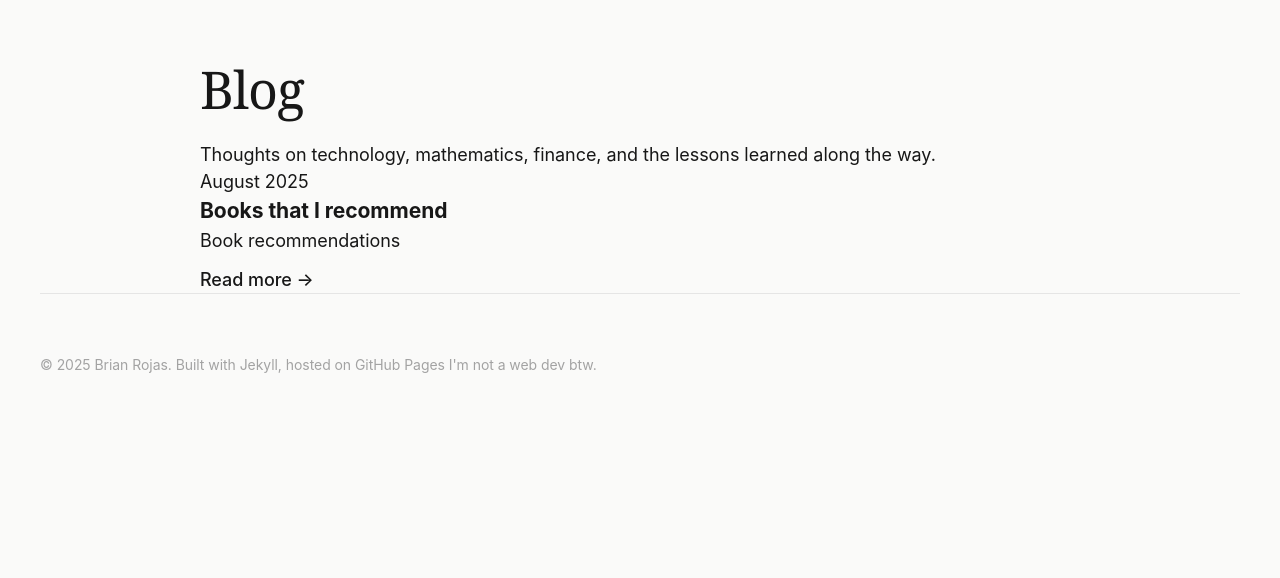
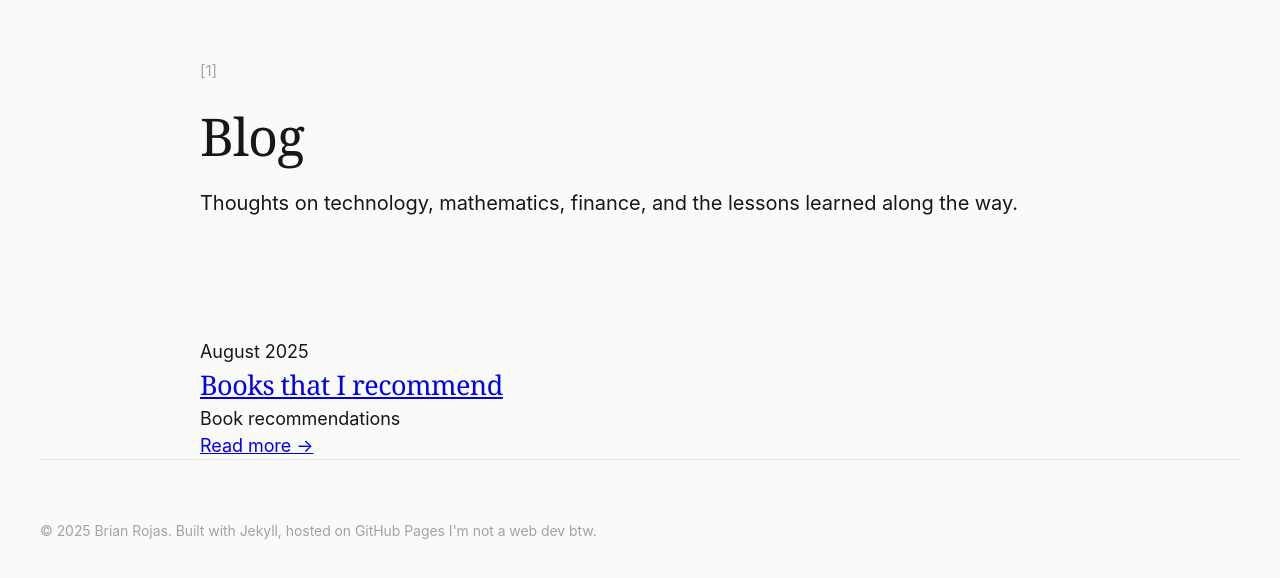
Before and after one commit to brianrojrc/brianrojrc.github.io, a Jekyll site: the page built from blog.md, in a window 1280 px wide. Shown: the top 578 px of the page. Built offline with Jekyll 4.4.1, drawn with Linux system fonts in a browser that asks for light colours.

Commit message:
Update blog.md

```diff
--- a/blog.md
+++ b/blog.md
@@ -3,22 +3,19 @@ layout: default
 title: Blog
 ---
 
-<section class="hero">
+<header class="page-header">
+    <span class="page-marker">[1]</span>
     <h1>Blog</h1>
-    <p class="description">
-        Thoughts on technology, mathematics, finance, and the lessons learned along the way.
-    </p>
+    <p class="intro">Thoughts on technology, mathematics, finance, and the lessons learned along the way.</p>
+</header>
+
+<section class="blog-posts">
+    {% for post in site.posts %}
+    <article class="blog-post-item">
+        <div class="post-date">{{ post.date | date: "%B %Y" }}</div>
+        <h2 class="post-title"><a href="{{ post.url | relative_url }}">{{ post.title }}</a></h2>
+        <p class="post-excerpt">{{ post.excerpt | strip_html | truncate: 150 }}</p>
+        <a href="{{ post.url | relative_url }}" class="read-more">Read more →</a>
+    </article>
+    {% endfor %}
 </section>
-
-<section class="fade-in">
-    <div class="grid">
-        {% for post in site.posts %}
-        <article class="card">
-            <div class="timeline-date">{{ post.date | date: "%B %Y" }}</div>
-            <h3><a href="{{ post.url | relative_url }}" style="text-decoration: none; color: var(--text-primary);">{{ post.title }}</a></h3>
-            <p>{{ post.excerpt }}</p>
-            <a href="{{ post.url | relative_url }}" style="color: var(--accent); text-decoration: none; font-weight: 500; margin-top: 12px; display: inline-block;">Read more →</a>
-        </article>
-        {% endfor %}
-    </div>
-</section>
```
